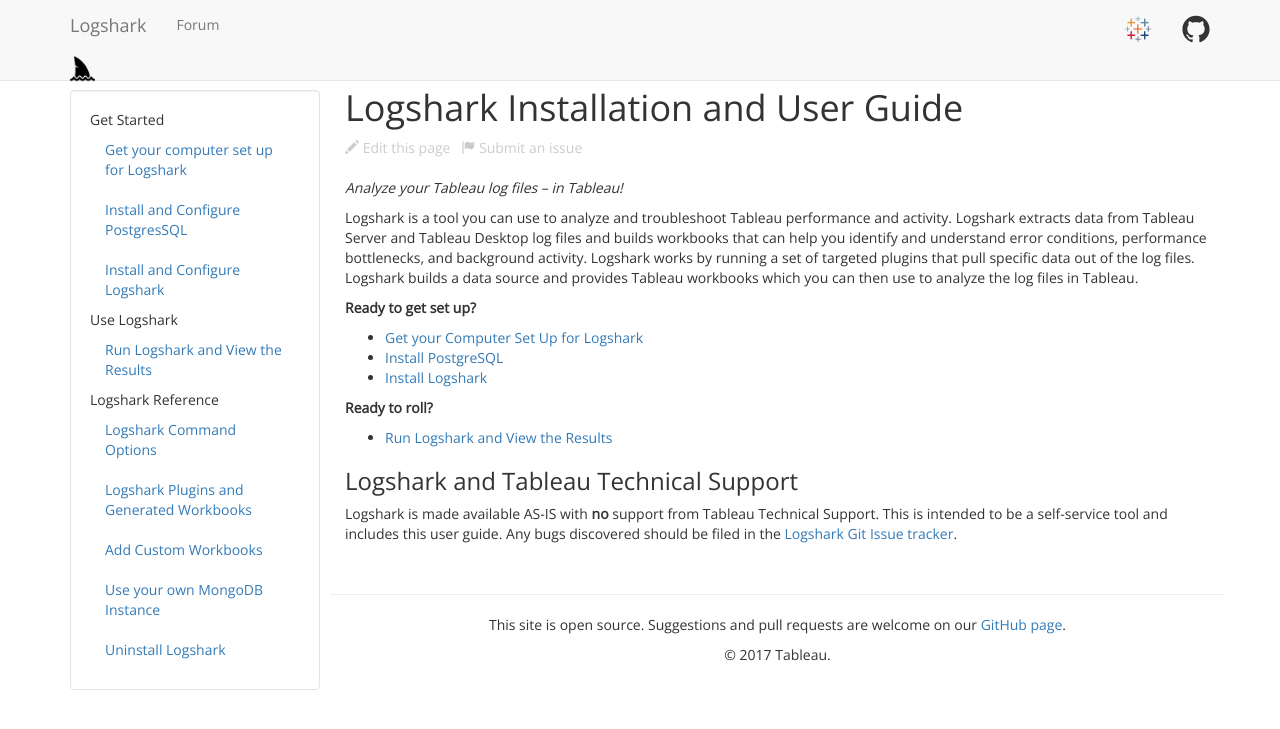
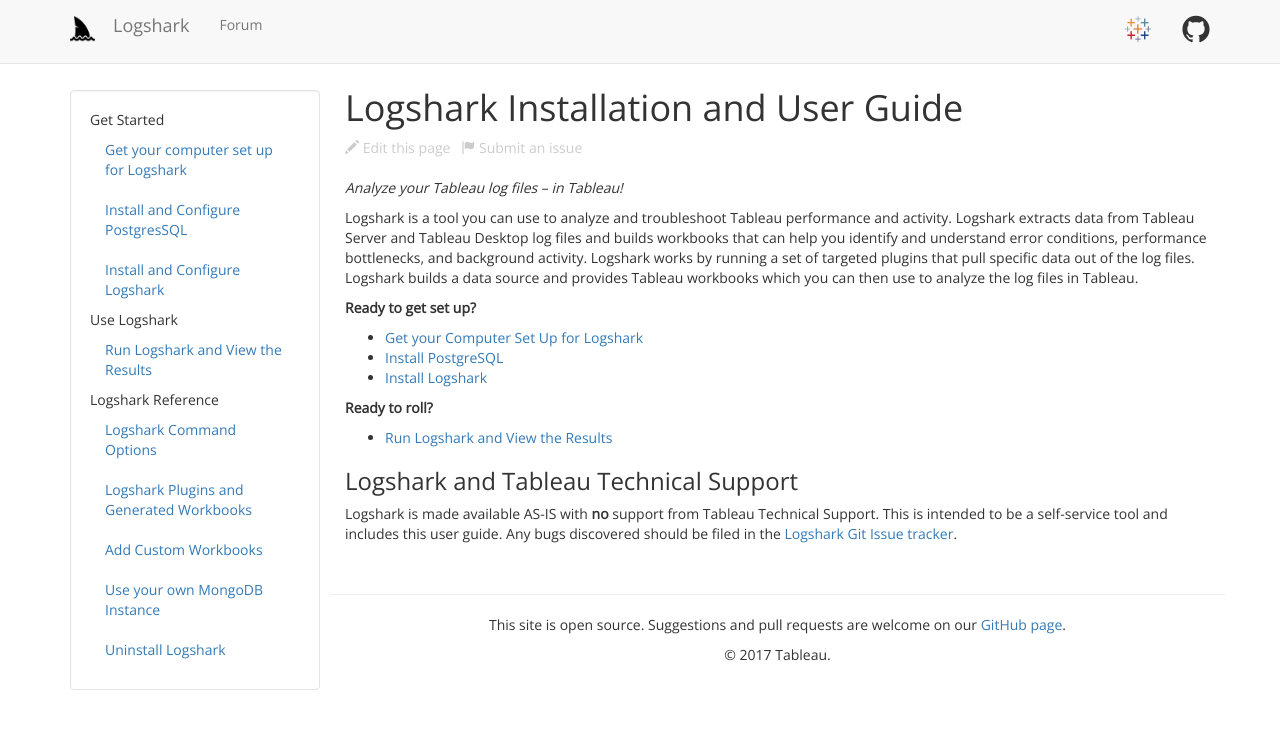
Before and after one commit to tableau/Logshark, a Jekyll site: the page built from index.md, in a window 1280 px wide. Shown: the top 729 px of the page. Built offline with Jekyll 4.4.1, drawn with Linux system fonts in a browser that asks for light colours.

Commit message:
Reduce navbar size and edit logo position

```diff
--- a/_includes/header.html
+++ b/_includes/header.html
@@ -9,10 +9,10 @@
             <span class="icon-bar"></span>
             <span class="icon-bar"></span>
           </button>
-            <a class="navbar-brand navbar-brand-logo" href="{{ site.baseurl }}/#">Logshark  </a>
-                <div class="sharkdiv">
-                    <a class="navbar-brand navbar-brand-logo" href="{{ site.baseurl }}/#"><img src="{{ site.baseurl }}/assets/Logshark.ico" alt="Logshark" class="logo" /></a>
-                </div>
+            <div class="sharkdiv">
+                <a class="navbar-brand navbar-brand-logo" href="{{ site.baseurl }}/#"><img src="{{ site.baseurl }}/assets/Logshark.ico" alt="Logshark" class="logo" /></a>
+            </div>
+            <a class="navbar-brand navbar-brand-logo navbar-brand-text" href="{{ site.baseurl }}/#">Logshark  </a>
         </div>
         <div id="navbar" class="navbar-collapse collapse">
           <ul class="nav navbar-nav">
--- a/css/main.css
+++ b/css/main.css
@@ -172,9 +172,12 @@
     margin-bottom: -10px;
 }
 
+.navbar-brand-text {
+    float: left;
+}
+
 div.sharkdiv {
-    margin-top: -5px;
-    margin-bottom: -5px;
+    float: left;
     position: relative;
     -webkit-animation-name: swim; /* Safari 4.0 - 8.0 */
     -webkit-animation-duration: 3s; /* Safari 4.0 - 8.0 */
@@ -191,20 +194,20 @@
 
 /* Safari 4.0 - 8.0 */
 @-webkit-keyframes swim {
-    0%   {left:0px; top:0px; }
-    25%  {left:50px; top:0px;}
-    50%  {left:100px; top:0px;}
-    75%  {left:50px; top:0px;}
-    100% {left:00px; top:0px;}
+    0%   {left:0px;}
+    25%  {left:50px;}
+    50%  {left:100px;}
+    75%  {left:50px;}
+    100% {left:00px;}
 }
 
 /* Standard syntax */
 @keyframes swim {
-    0%   {left:0px; top:0px; }
-    25%  {left:50px; top:0px;}
-    50%  {left:100px; top:0px; }
-    75%  {left:50px; top:0px;}
-    100% {left:0px; top:0px;}
+    0%   {left:0px;}
+    25%  {left:50px;}
+    50%  {left:100px;}
+    75%  {left:50px;}
+    100% {left:0px;}
 }
 
 
```
